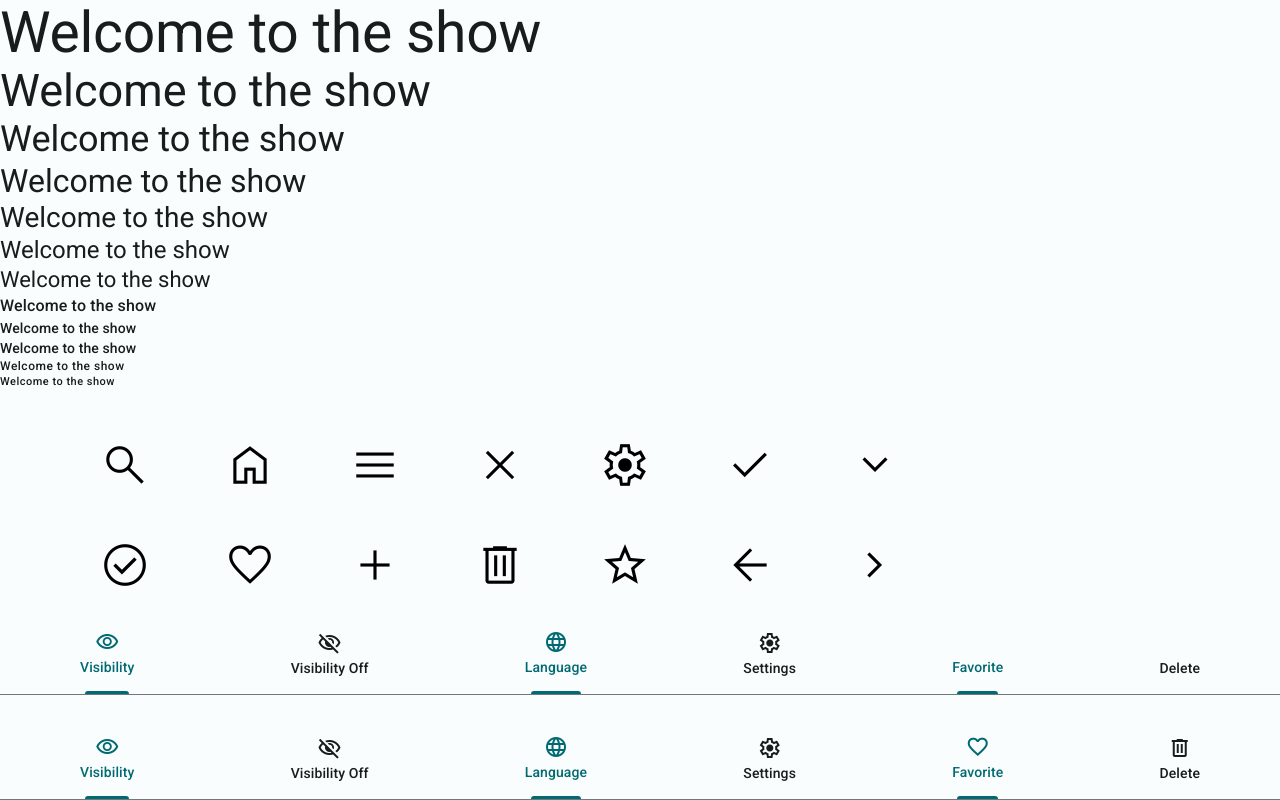
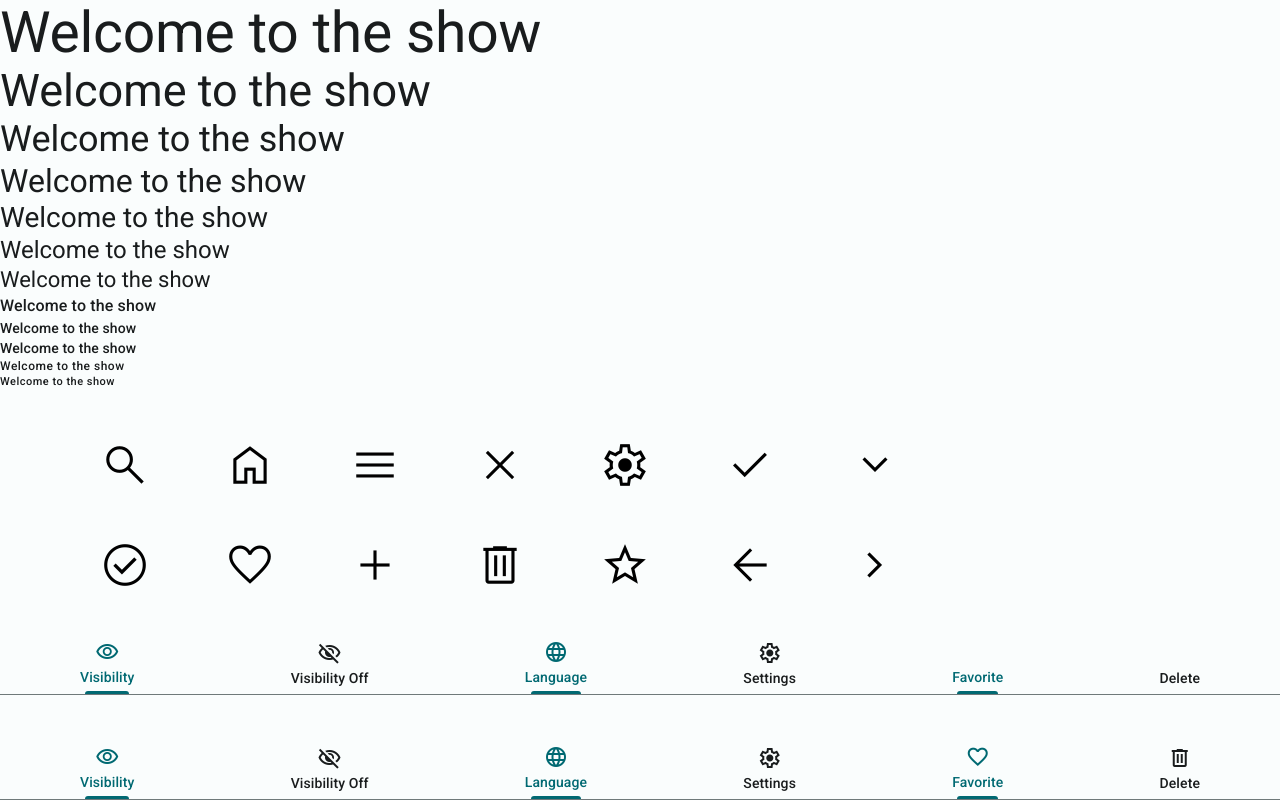
Before and after one commit to OlyaLev/LearningReact, a React (Create React App) app: page / in a window 1280 px wide. Shown: the part 679-1479 px from the top of the page. Built offline with nearby package versions, Linux system fonts and the light colour scheme.

Commit message:
fix: add margin-top 10px to tabIcon in Tab component

```diff
--- a/src/material-design/Tabs/Tab/Tab.module.css
+++ b/src/material-design/Tabs/Tab/Tab.module.css
@@ -6,11 +6,15 @@
 .activeIndicator {
   width: 80%;
   height: 3px;
-  margin-top: 14px;
+  margin-top: 4px;
   background-color: var(--md-sys-color-primary-light);
   border-radius: 3px 3px 0 0;
 }
 
 .marginSelect {
-  margin-bottom: 15px;
+  margin-bottom: 5px;
 }
+
+.iconContainer {
+  margin-top: 10px;
+}
```
